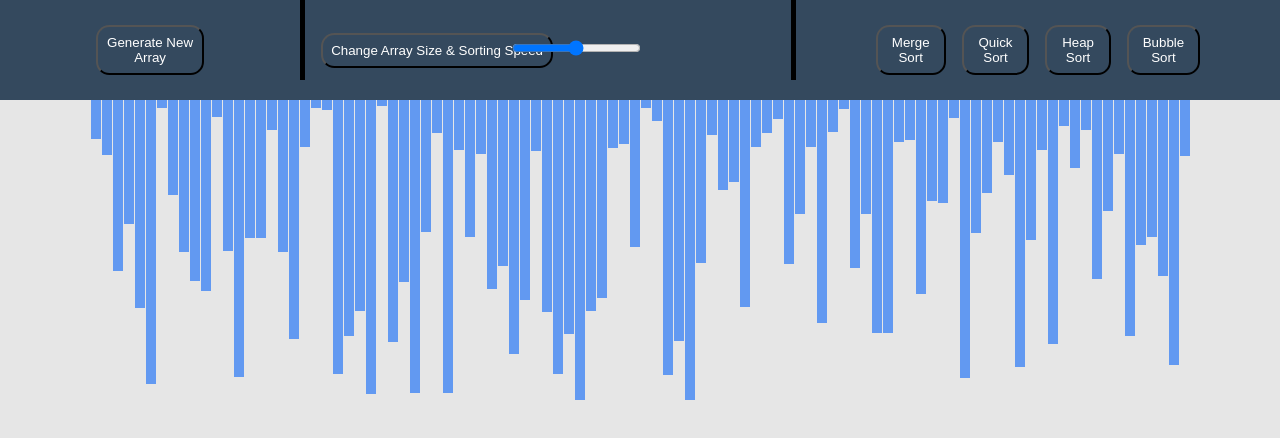
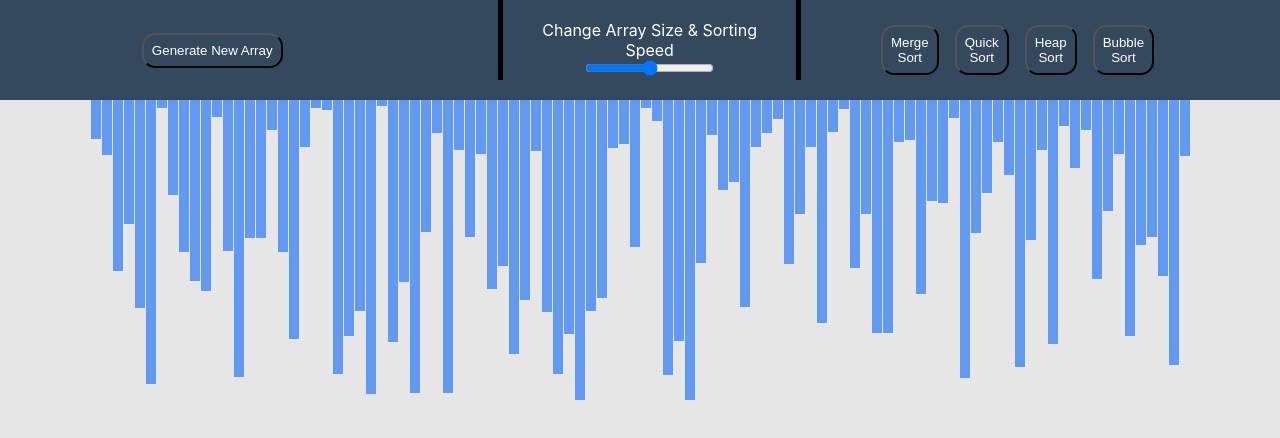
Before and after one commit to sriram-0007/sorting-visualizer, a React (Create React App) app: page / in a window 1280 px wide. Shown: the top 438 px of the page. Built offline with nearby package versions, Linux system fonts and the light colour scheme.

Commit message:
style header

```diff
--- a/src/SortingVisualizer/SortingVisualizer.css
+++ b/src/SortingVisualizer/SortingVisualizer.css
@@ -30,6 +30,7 @@ body{
 }
 .header{
     display: flex;
+    justify-content: center;
     background-color:#34495e;
 }
 .btn{
@@ -42,9 +43,10 @@ body{
 
 }
 
+
 .Sorting-buttons{
     display:flex;
-    flex:3;
+    flex:1;
     margin:0 5em;
     gap:1em;
 }
@@ -53,12 +55,8 @@ body{
     margin:0 6em;
 }
 .slider{
-    flex:3;
+    flex:1;
     margin:0 1em;
-}
-.sliderOption{
-    position:relative;
-    left:-150px;
 }
 .seperator-1{
     position: relative;
--- a/src/SortingVisualizer/SortingVisualizer.jsx
+++ b/src/SortingVisualizer/SortingVisualizer.jsx
@@ -98,12 +98,15 @@ export default class SortingVisualizer extends React.Component {
                         </div>
                         <div class="seperator-1"></div>
                         <div className="slider">
-                            <button onClick={() => this.resetArray()}>Change Array Size & Sorting Speed</button>
+                            <div>
+                            <div style={{color:"white"}}>Change Array Size & Sorting Speed</div>
+                            </div>
 
+                            <div className="sliderOption">
+                            <input type="range" min="0" max="100" step="10" />
+                            </div>
                         </div>
-                        <div className="sliderOption">
-                            <input type="range" min="0" max="100" step="10" />
-                        </div>
+
 
                         <div class="seperator-2"></div>
                         <div className="Sorting-buttons">
```
